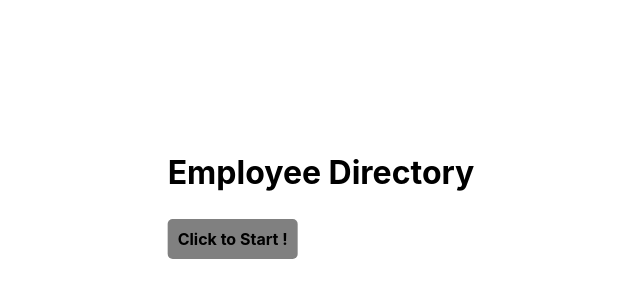
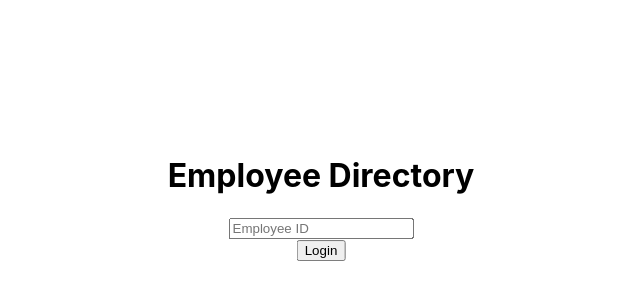
Before and after one commit to CIRACON/grp02, a React (Create React App) app: page / in a window 1280 px wide. Shown: the part 202-502 px from the top of the page, without its empty margins (319-959 px from the left). Built offline with nearby package versions, Linux system fonts and the light colour scheme; no server answers.

Commit message:
added login and local storage

```diff
--- a/src/components/Login.css
+++ b/src/components/Login.css
@@ -2,6 +2,8 @@
   width: 100vw;
   height: 100vh;
   background-color: white;
+  text-align: center;
+
   /* background-image:
   radial-gradient(white, rgba(255,255,255,.2) 2px, transparent 40px),
   radial-gradient(white, rgba(255,255,255,.15) 1px, transparent 30px),
--- a/src/components/Login.js
+++ b/src/components/Login.js
@@ -1,16 +1,49 @@
-import React, { useEffect, useState } from "react";
-import { NavLink } from "react-router-dom";
+import React, { useEffect, useRef, useState } from "react";
+import { NavLink, useNavigate } from "react-router-dom";
 import "./Login.css"
 
 
 
 
 export default function Login() {
-  let activeStyle = {
-    textDecoration: "underline",
-  };
+  const [employees,setEmployees] = useState([])
 
-  let activeClassName = "underline";
+  useEffect(() => {
+  fetch('http://localhost:4000/employees')
+    .then((res) => res.json())
+    .then((employees) => {console.log(employees); return employees})
+    .then((res) => setEmployees(res))
+    .catch(err => console.error(err))
+  }, [])
+
+  const usernameRef = useRef()
+  const idRef = useRef()
+  const navigate = useNavigate()
+
+
+  const handleSubmit = (e) => {
+    e.preventDefault();
+    if (idRef.current.value !== "") {
+    employees.forEach(employee => {
+      if (idRef.current.value == employee._id) {
+        localStorage.setItem("employeeID",employee._id)
+        localStorage.setItem("isHR",employee.isHR)
+      }
+    })
+    if (localStorage.getItem("employeeID") !== null) {
+      navigate("employees")
+    }
+    else{
+      console.log("User not found, try again")
+      return;
+    }
+
+  }
+  else{
+    console.log("No input, login failed")
+    return;
+  }
+}
 
   return (
     <div className="homeDiv">
@@ -18,17 +51,28 @@ export default function Login() {
         <div className="red">
           <h1>Employee Directory </h1>
         </div>
-        {/* <div className="red">
-          <h4>Begin your Star Wars journey to a long time ago in a galaxy far, far away... </h4>
-        </div> */}
-        <div className="green">
-          <nav>
-          <NavLink
-            className="homeNavLink"
-            to="employees"> Click to Start !
-          </NavLink>
-          </nav>
-        </div>
+        <form onSubmit={handleSubmit}>
+          <div>
+            {/* <input
+              type="text"
+              placeholder="Username"
+              ref={username}
+
+            /> */}
+          </div>
+          <div>
+            <input
+              type="password"
+              placeholder="Employee ID"
+              // onChange={e=>setID(e.target.value)}
+              ref={idRef}
+            />
+          </div>
+          <button>Login</button>
+        </form>
+
+
+
       </div>
     </div>
   )
--- a/src/components/employeeDetails.js
+++ b/src/components/employeeDetails.js
@@ -5,32 +5,9 @@ import '../data.json'
 export default function EmployeeDetails() {
   const {id} = useParams()
   const employee = useLoaderData()
-
-  const storedId = 2
-  const isHR = false
-
-  // const [employee,setEmployee] = useState([])
-  // const employee = {
-  //   name: "John",
-  //   location:"Hartford",
-  //   salary: 80000,
-  //   phone: "1111111111",
-  //   role: "Software Engineer",
-  //   eid: "1",
-  //   mid: "2",
-  // }
-
-
-  // function query (data) {
-  //   data = data.filter(data, item => item?.eid === id)
-  //   return data
-  // }
-
-  // useEffect(() => {
-  //   fetch("../data.json")
-  //   .then(res => {res.json()})
-  //   .then(data => setEmployee(data))
-  // },[])
+  const storedID = localStorage.getItem("employeeID")
+  const isHR = localStorage.getItem("isHR")
+  console.log(typeof isHR)
 
   return (
     <div>
@@ -44,8 +21,8 @@ export default function EmployeeDetails() {
           <li>Location: {employee.location}</li>
           <li>Phone Number: {employee.phone}</li>
           <li>Job Role: {employee.role}</li>
-          {(storedId === employee._id || storedId === employee.mid
-          || isHR === true)
+          {(storedID === employee._id || storedID === employee.mid
+          || isHR === "true")
           && <li>Salary: {employee.salary}</li>}
 
         </ul>
--- a/src/data.json
+++ b/src/data.json
@@ -1,6 +1,6 @@
 [
   {
-      "_id": 1,
+      "_id": "b81f8",
       "mid":null,
       "isHR": false,
       "name": "John",
@@ -10,8 +10,8 @@
       "phone": "202-918-2132"
     },
     {
-      "_id": 2,
-      "mid": 1,
+      "_id": "2bi76",
+      "mid": "b81f8",
       "isHR": false,
       "name": "Mario",
       "role": "Plumber",
@@ -21,8 +21,8 @@
 
     },
     {
-      "_id": 3,
-      "mid": 1,
+      "_id": "xo7mv",
+      "mid": "b81f8",
       "isHR": false,
       "name": "Brock",
       "role": "Gym Leader",
@@ -31,7 +31,7 @@
       "phone": "520-208-7035"
     },
     {
-      "_id": 4,
+      "_id": "5s4ux",
       "mid": null,
       "isHR": false,
       "name": "Bob",
@@ -41,8 +41,8 @@
       "phone": "415-706-5685"
     },
     {
-      "_id": 5,
-      "mid": 4,
+      "_id": "f751e",
+      "mid": "5s4ux",
       "isHR": false,
       "name": "Jane",
       "role": "Tutorial Maker",
@@ -51,8 +51,8 @@
       "phone": "505-254-7065"
     },
     {
-      "_id": 6,
-      "mid": 4,
+      "_id": "cr6ns",
+      "mid": "5s4ux",
       "isHR": false,
       "name": "Mary",
       "role": "Vue Developer",
@@ -61,8 +61,8 @@
       "phone": "505-609-9210"
     },
     {
-      "_id": 7,
-      "mid": 8,
+      "_id": "pxz9o",
+      "mid": "pw3zj",
       "isHR": true,
       "name": "Tom",
       "role": "HR Coordinator",
@@ -71,7 +71,7 @@
       "phone": "505-609-9210"
     },
     {
-      "_id": 8,
+      "_id": "pw3zj",
       "mid": null,
       "isHR": true,
       "name": "Stacy",
```
Also changed, not shown: 2 other files (tests, documents, lock files or other folders).
